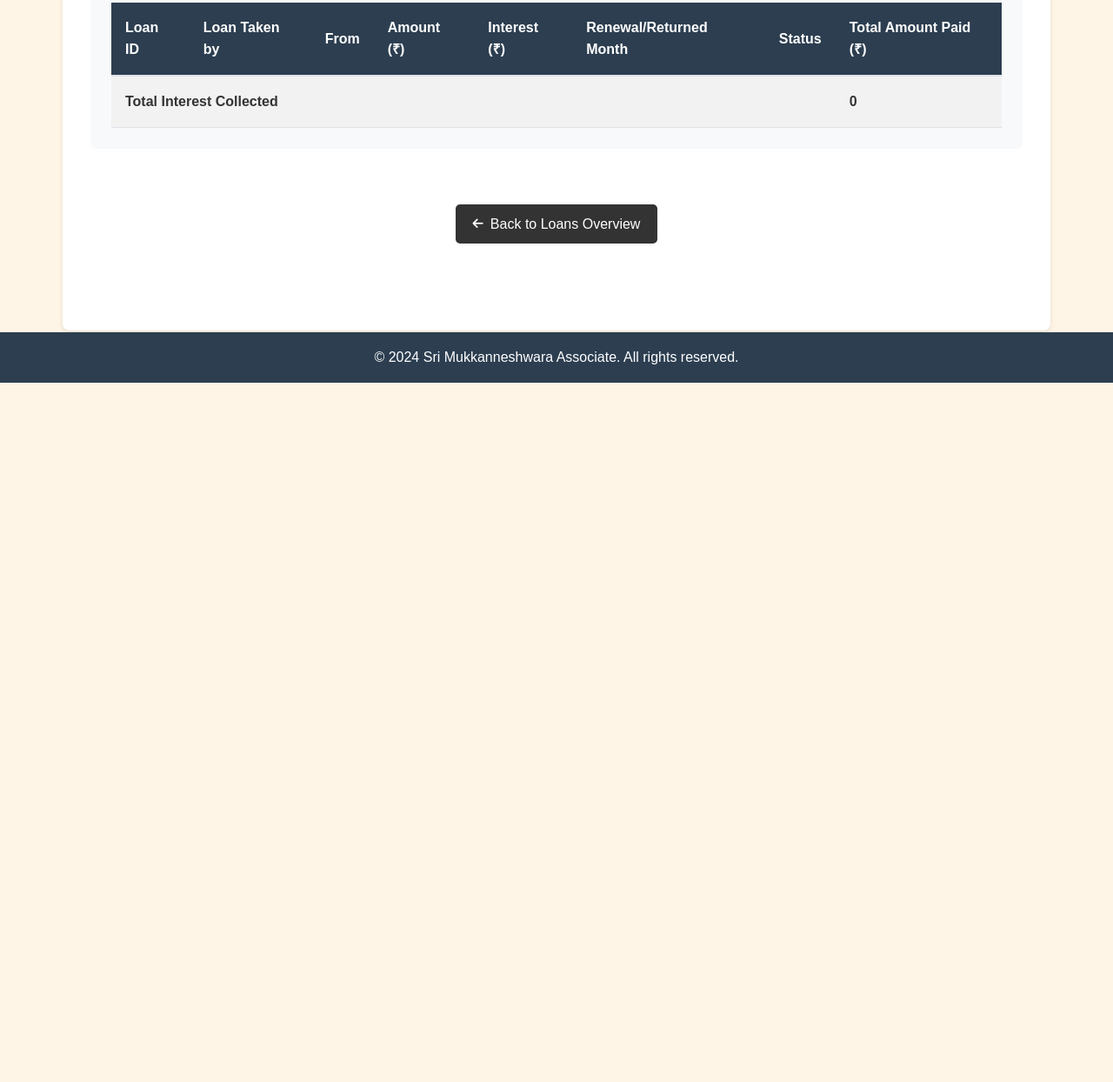
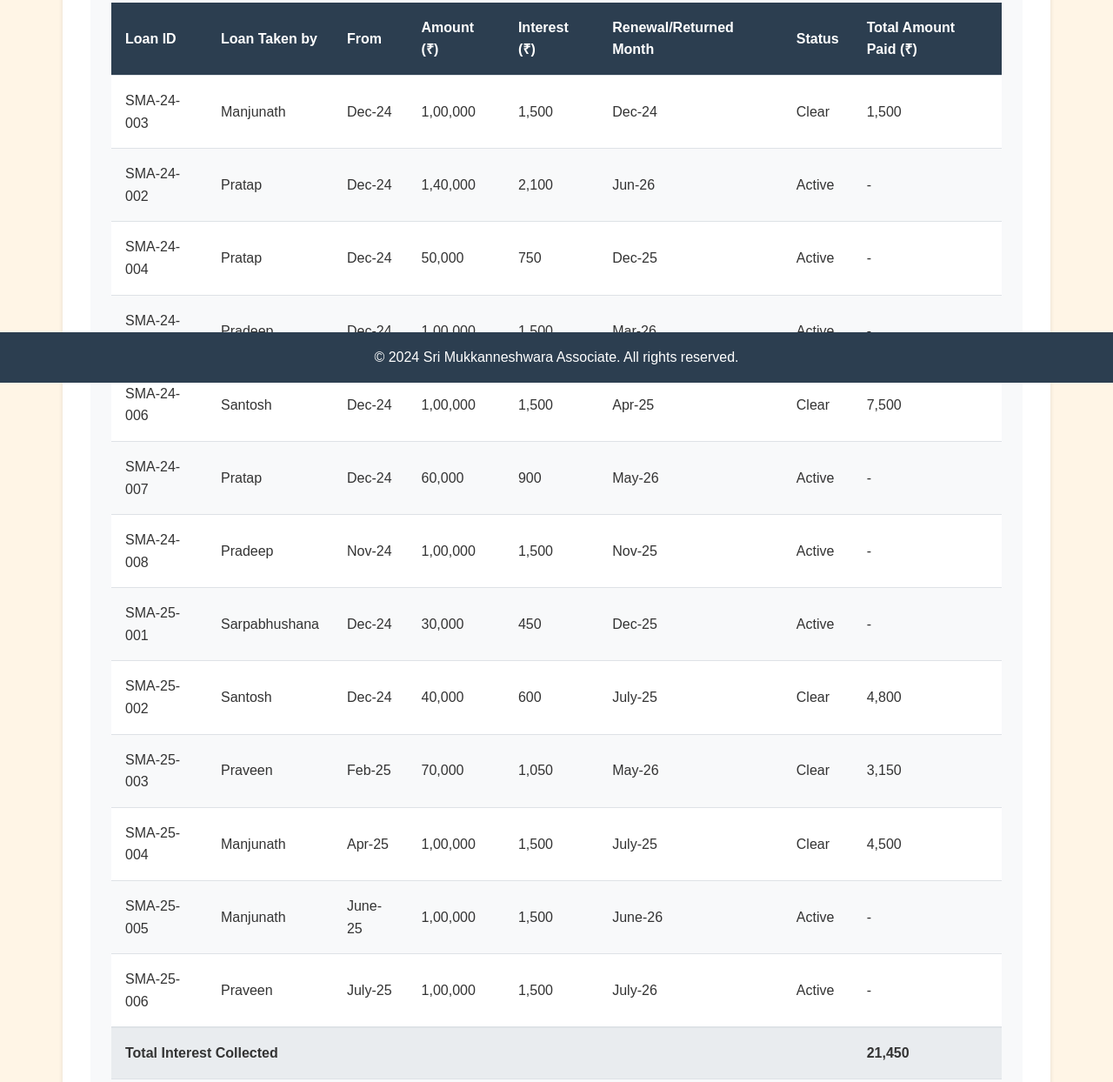
Before and after one commit to Manjunathbscloud/Sri-Mukkaneshwara, a website: page loans-2024.html in a window 1280 px wide. Shown: the part 360-1604 px from the top of the page at 87% size. Before the commit the page ends 840 px from the top, so only its background shows below. Drawn offline with Linux system fonts and the light colour scheme; no server answers; sample sign-in values are in the browser's storage.

Commit message:
loan list

```diff
--- a/loans-2024.html
+++ b/loans-2024.html
@@ -12,11 +12,6 @@
             window.location.href = 'login.html';
         }
     </script>
-    <style>
-        .status-active { color: red; font-weight: bold; }
-        .status-clear { color: green; font-weight: bold; }
-        .total-row { background: #f2f2f2; font-weight: bold; }
-    </style>
 </head>
 <body>
     <header>
@@ -34,6 +29,8 @@
 
     <main>
         <section class="loans-section">
+
+
             <h2 class="page-title"><i class="fas fa-hand-holding-usd"></i> Loans 2024-25</h2>
 
             <div class="info-card">
@@ -51,18 +48,146 @@
                             <th>Total Amount Paid (₹)</th>
                         </tr>
                     </thead>
-                    <tbody id="loan-table-body">
-                        <!-- Data will be inserted here -->
+                    <tbody>
+                        <tr>
+                            <td><span class="loan-id">SMA-24-003</span></td>
+                            <td>Manjunath</td>
+                            <td>Dec-24</td>
+                            <td>1,00,000</td>
+                            <td>1,500</td>
+                            <td>Dec-24</td>
+                            <td><span class="status-clear">Clear</span></td>
+                            <td>1,500</td>
+                        </tr>
+                        <tr>
+                            <td><span class="loan-id">SMA-24-002</span></td>
+                            <td>Pratap</td>
+                            <td>Dec-24</td>
+                            <td>1,40,000</td>
+                            <td>2,100</td>
+                            <td>Jun-26</td>
+                            <td><span class="status-active">Active</span></td>
+                            <td>-</td>
+                        </tr>
+                        <tr>
+                            <td><span class="loan-id">SMA-24-004</span></td>
+                            <td>Pratap</td>
+                            <td>Dec-24</td>
+                            <td>50,000</td>
+                            <td>750</td>
+                            <td>Dec-25</td>
+                            <td><span class="status-active">Active</span></td>
+                            <td>-</td>
+                        </tr>
+                        <tr>
+                            <td><span class="loan-id">SMA-24-005</span></td>
+                            <td>Pradeep</td>
+                            <td>Dec-24</td>
+                            <td>1,00,000</td>
+                            <td>1,500</td>
+                            <td>Mar-26</td>
+                            <td><span class="status-active">Active</span></td>
+                            <td>-</td>
+                        </tr>
+                        <tr>
+                            <td><span class="loan-id">SMA-24-006</span></td>
+                            <td>Santosh</td>
+                            <td>Dec-24</td>
+                            <td>1,00,000</td>
+                            <td>1,500</td>
+                            <td>Apr-25</td>
+                            <td><span class="status-clear">Clear</span></td>
+                            <td>7,500</td>
+                        </tr>
+                        <tr>
+                            <td><span class="loan-id">SMA-24-007</span></td>
+                            <td>Pratap</td>
+                            <td>Dec-24</td>
+                            <td>60,000</td>
+                            <td>900</td>
+                            <td>May-26</td>
+                            <td><span class="status-active">Active</span></td>
+                            <td>-</td>
+                        </tr>
+                        <tr>
+                            <td><span class="loan-id">SMA-24-008</span></td>
+                            <td>Pradeep</td>
+                            <td>Nov-24</td>
+                            <td>1,00,000</td>
+                            <td>1,500</td>
+                            <td>Nov-25</td>
+                            <td><span class="status-active">Active</span></td>
+                            <td>-</td>
+                        </tr>
+                        <tr>
+                            <td><span class="loan-id">SMA-25-001</span></td>
+                            <td>Sarpabhushana</td>
+                            <td>Dec-24</td>
+                            <td>30,000</td>
+                            <td>450</td>
+                            <td>Dec-25</td>
+                            <td><span class="status-active">Active</span></td>
+                            <td>-</td>
+                        </tr>
+                        <tr>
+                            <td><span class="loan-id">SMA-25-002</span></td>
+                            <td>Santosh</td>
+                            <td>Dec-24</td>
+                            <td>40,000</td>
+                            <td>600</td>
+                            <td>July-25</td>
+                            <td><span class="status-clear">Clear</span></td>
+                            <td>4,800</td>
+                        </tr>
+                        <tr>
+                            <td><span class="loan-id">SMA-25-003</span></td>
+                            <td>Praveen</td>
+                            <td>Feb-25</td>
+                            <td>70,000</td>
+                            <td>1,050</td>
+                            <td>May-26</td>
+                            <td><span class="status-active">Clear</span></td>
+                            <td>3,150</td>
+                        </tr>
+                        <tr>
+                            <td><span class="loan-id">SMA-25-004</span></td>
+                            <td>Manjunath</td>
+                            <td>Apr-25</td>
+                            <td>1,00,000</td>
+                            <td>1,500</td>
+                            <td>July-25</td>
+                            <td><span class="status-clear">Clear</span></td>
+                            <td>4,500</td>
+                        </tr>
+                        <tr>
+                            <td><span class="loan-id">SMA-25-005</span></td>
+                            <td>Manjunath</td>
+                            <td>June-25</td>
+                            <td>1,00,000</td>
+                            <td>1,500</td>
+                            <td>June-26</td>
+                            <td><span class="status-active">Active</span></td>
+                            <td>-</td>
+                        </tr>
+                        <tr>
+                            <td><span class="loan-id">SMA-25-006</span></td>
+                            <td>Praveen</td>
+                            <td>July-25</td>
+                            <td>1,00,000</td>
+                            <td>1,500</td>
+                            <td>July-26</td>
+                            <td><span class="status-active">Active</span></td>
+                            <td>-</td>
+                        </tr>
                     </tbody>
                     <tfoot>
                         <tr class="total-row">
                             <td colspan="7"><strong>Total Interest Collected</strong></td>
-                            <td id="total-interest"><strong>0</strong></td>
+                            <td><strong>21,450</strong></td>
                         </tr>
                     </tfoot>
                 </table>
             </div>
-
             <div style="display: flex; justify-content: center; width: 100%;">
                 <div class="bottom-nav">
                     <a href="loans.html" class="back-button">
@@ -77,57 +202,5 @@
     <footer>
         <p>&copy; 2024 Sri Mukkanneshwara Associate. All rights reserved.</p>
     </footer>
-
-    <script>
-        const sheetId = "1-3AiQ6IQb966KEIReRb4shI0fvNPn4jFH3UKapHZ2Qw"; // your sheet ID
-        const sheetUrl = `https://docs.google.com/spreadsheets/d/${sheetId}/gviz/tq?tqx=out:json`;
-
-        async function loadLoans() {
-            try {
-                const response = await fetch(sheetUrl);
-                const text = await response.text();
-
-                // Clean up Google’s response
-                const json = JSON.parse(text.substring(47, text.length - 2));
-                const rows = json.table.rows;
-
-                const tableBody = document.getElementById("loan-table-body");
-                tableBody.innerHTML = "";
-
-                let totalInterest = 0;
-
-                rows.forEach(row => {
-                    const cols = row.c.map(c => c ? c.v : ""); // handle nulls
-                    if (cols.length < 7) return;
-
-                    // Track interest only if number
-                    const interestValue = parseFloat((cols[4] || "0").toString().replace(/,/g, ""));
-                    if (!isNaN(interestValue)) totalInterest += interestValue;
-
-                    const tr = document.createElement("tr");
-                    tr.innerHTML = `
-                        <td><span class="loan-id">${cols[0]}</span></td>
-                        <td>${cols[1]}</td>
-                        <td>${cols[2]}</td>
-                        <td>${cols[3]}</td>
-                        <td>${cols[4]}</td>
-                        <td>${cols[5]}</td>
-                        <td><span class="${cols[6].trim().toLowerCase() === "active" ? "status-active" : "status-clear"}">${cols[6]}</span></td>
-                        <td>${cols[7] || "-"}</td>
-                    `;
-                    tableBody.appendChild(tr);
-                });
-
-                // Update total interest
-                document.getElementById("total-interest").innerHTML = `<strong>${totalInterest.toLocaleString()}</strong>`;
-            } catch (error) {
-                console.error("Error loading loan data:", error);
-            }
-        }
-
-        loadLoans();
-        // Auto-refresh every 1 min (optional)
-        // setInterval(loadLoans, 60000);
-    </script>
 </body>
 </html>
```
